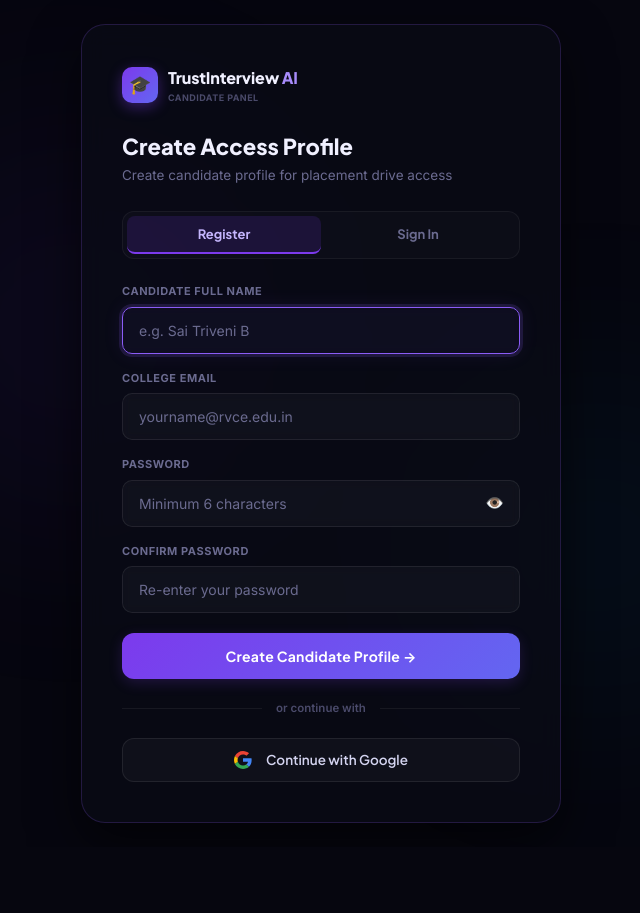
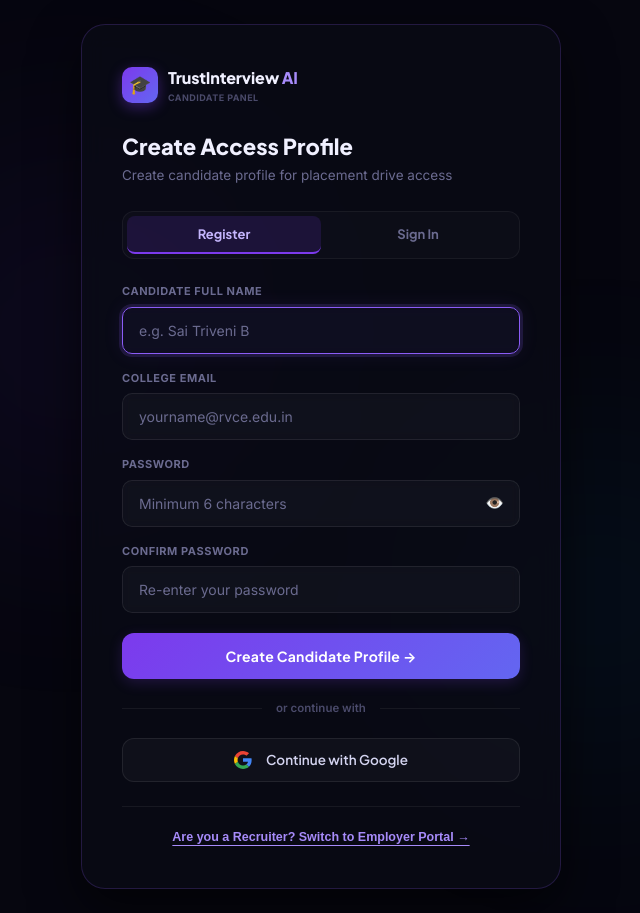
Before and after one commit to Saitriveni23/TrustInterview-AI, a React (Create React App) app in the folder frontend/: page /login in a window 1280 px wide. Shown: the whole page, without its empty margins (319-959 px from the left). Before the commit the page ends 847 px from the top, so only its background shows below. Built offline with nearby package versions, Linux system fonts and the light colour scheme; no server answers.

Commit message:
feat: Add Switch Portal button to Login page bottom for seamless candidate/employer toggling

```diff
--- a/frontend/src/pages/Login.js
+++ b/frontend/src/pages/Login.js
@@ -544,6 +544,36 @@
             </>
           )}
 
+          <div style={{ marginTop: "24px", textAlign: "center", borderTop: "1px solid rgba(255,255,255,0.06)", paddingTop: "16px" }}>
+            <button
+              type="button"
+              onClick={() => {
+                setError("");
+                setSuccess("");
+                setEmail("");
+                setPassword("");
+                setConfirmPassword("");
+                setName("");
+                setCompanyName("");
+                if (portal === "employer") {
+                  setPortal("candidate");
+                  setIsSignUp(true);
+                  navigate("/login");
+                } else {
+                  setPortal("employer");
+                  setIsSignUp(true);
+                  navigate("/recruiter");
+                }
+              }}
+              style={{
+                background: "none", border: "none", color: "#a78bfa", fontSize: "12.5px", fontWeight: 700, cursor: "pointer",
+                textDecoration: "underline", textUnderlineOffset: "4px"
+              }}
+            >
+              {portal === "employer" ? "Are you a Student? Switch to Candidate Portal →" : "Are you a Recruiter? Switch to Employer Portal →"}
+            </button>
+          </div>
+
         </div>
       )}
     </div>
```
